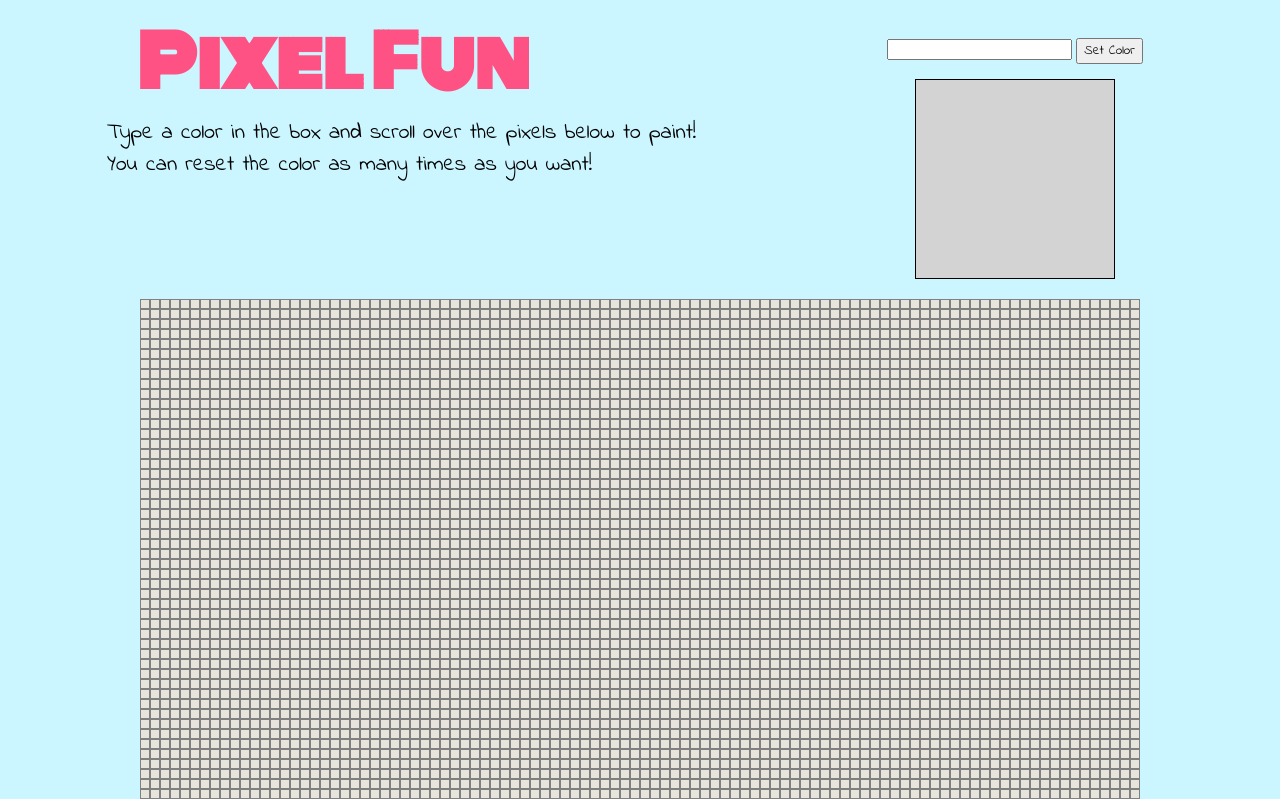
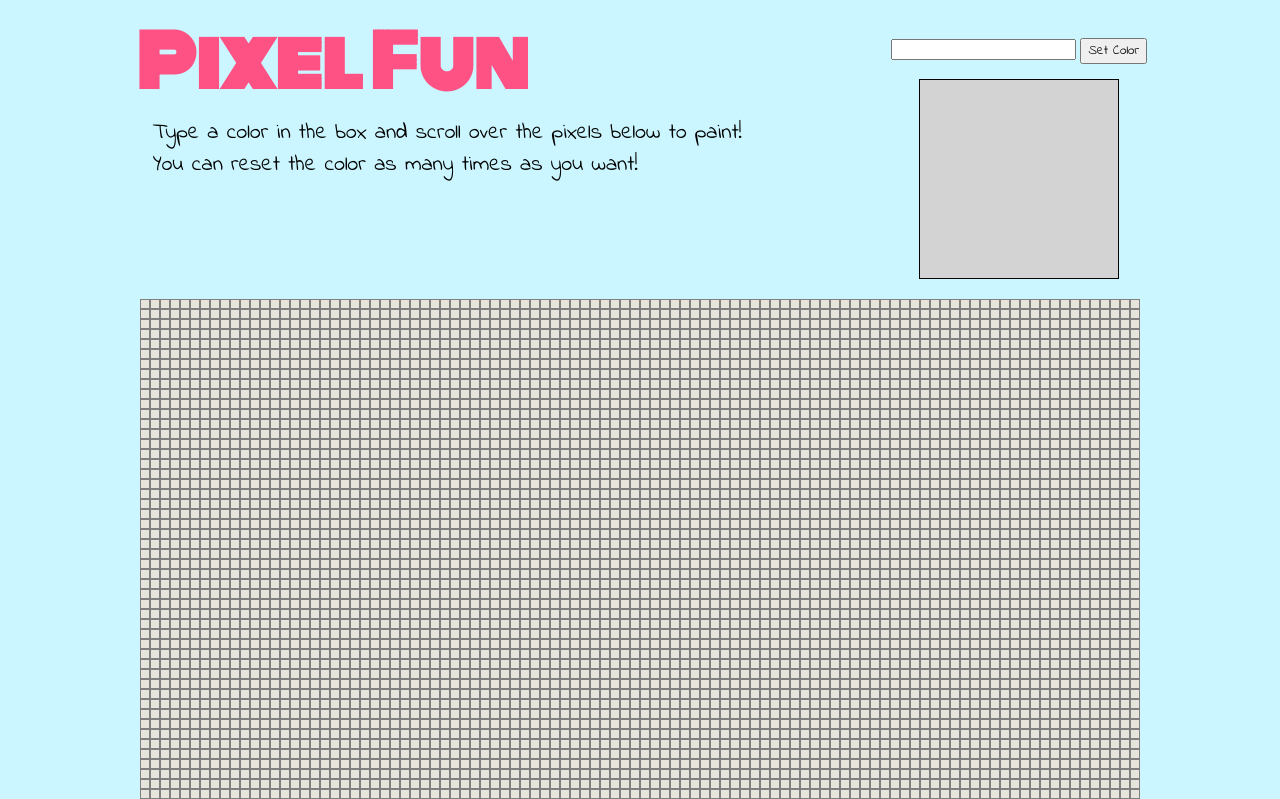
Before and after one commit to rodricksnyc/JS-PIXEL-ART, a plain HTML site: page index.html in a window 1280 px wide. Shown: the top 799 px of the page. Drawn offline with Linux system fonts and the light colour scheme.

Commit message:
changing

```diff
--- a/css/styles.css
+++ b/css/styles.css
@@ -54,7 +54,7 @@ h1 {
   text-align: center;
   color: #FF5284;
   margin-top: 0px;
-  margin-left: 50px;
+  margin-left: 40px;
   margin-bottom: 0px;
   margin-right: 200px;
 }
@@ -64,7 +64,7 @@ h2 {
   font-weight: 100;
   color: black;
   margin-top: 0px;
-  margin-left: 20px;
+  margin-left: 70px;
 }
 .controls {
   text-align: center;
```
